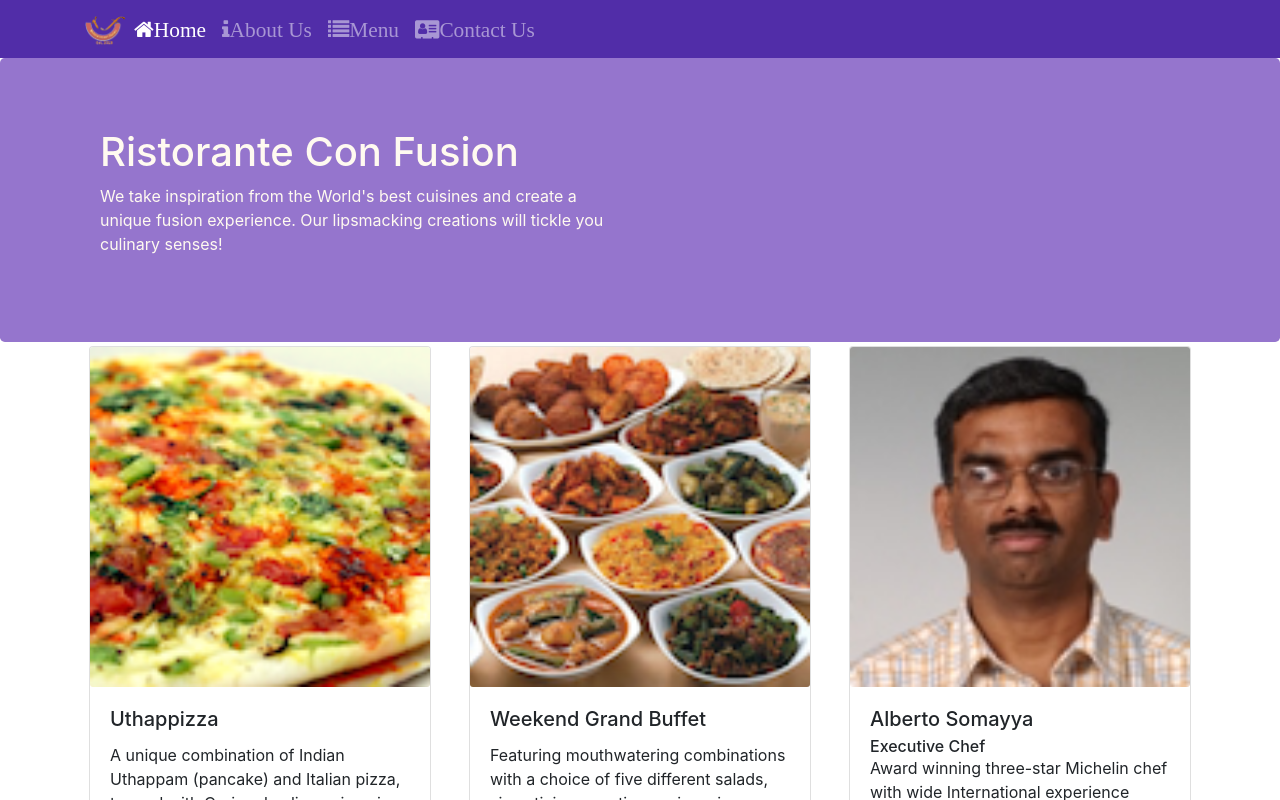
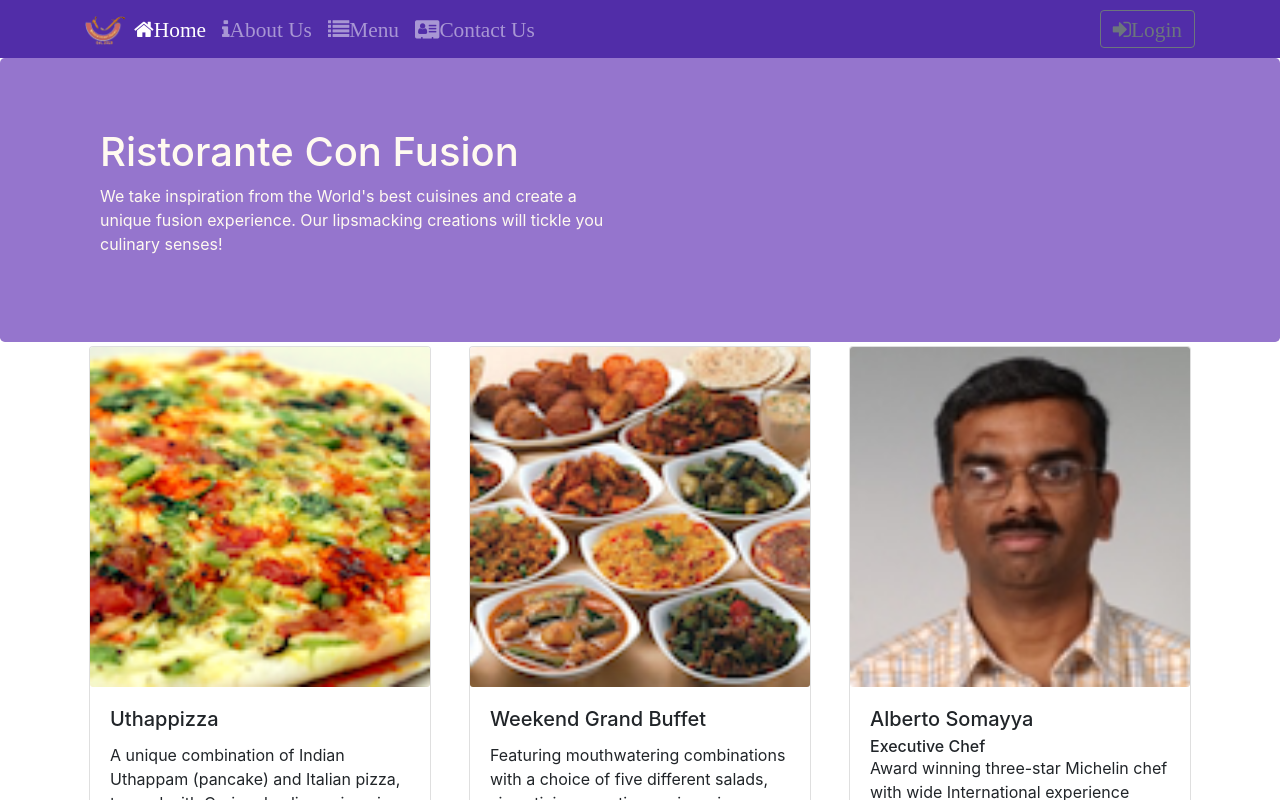
Before and after one commit to Khushi-Shukla/React, a React (Create React App) app: page /home in a window 1280 px wide. Shown: the top 800 px of the page. Built offline with nearby package versions, Linux system fonts and the light colour scheme.

Commit message:
Uncontrolled Forms

```diff
--- a/src/components/HeaderComponent.js
+++ b/src/components/HeaderComponent.js
@@ -1,5 +1,6 @@
 import React, { Component } from 'react'
-import { Navbar, NavbarBrand, Nav, NavbarToggler, Collapse, NavItem, Jumbotron } from 'reactstrap';
+import { Navbar, NavbarBrand, Nav, NavbarToggler, Collapse, NavItem, Jumbotron, Modal, ModalBody,
+    Button, ModalHeader, FormGroup, Label, Input, Form,  } from 'reactstrap';
 import { NavLink } from 'react-router-dom';
 
 // import PropTypes from 'prop-types'
@@ -8,14 +9,31 @@
      constructor(props){
          super(props);
          this.state={
-             isNavOpen: false
+             isNavOpen: false,
+             isModalOpen: false
          };
          this.toggleNav=this.toggleNav.bind(this);
+         this.toggleModal=this.toggleModal.bind(this);
+         this.handleLogin=this.handleLogin.bind(this);
+
      }
      toggleNav(){
          this.setState({
              isNavOpen: !this.state.isNavOpen
+
          });
+     }
+
+     toggleModal(){
+         this.setState({
+             isModalOpen: !this.state.isModalOpen
+         })
+     }
+
+     handleLogin(event){
+         this.toggleModal();
+         alert("Username: "+this.username.value+" Password: "+this.password.value+" Remember: "+this.remember.value);
+         event.preventDefault();
      }
 
     render() {
@@ -51,6 +69,13 @@
                                </NavLink>
                            </NavItem>
                        </Nav>
+                       <Nav className="ml-auto" navbar>
+                           <NavItem>
+                               <Button outline onClick={this.toggleModal} >
+                                   <span className="fa fa-sign-in fa-lg">Login</span>
+                               </Button>
+                           </NavItem>
+                       </Nav>
                        </Collapse>
                    </div>
                 </Navbar>
@@ -64,7 +89,28 @@
                         </div>
                     </div>
                 </Jumbotron>
-
+                <Modal isOpen={this.state.isModalOpen} toggle={this.toggleModal}>
+                    <ModalHeader toggle={this.toggleModal}>Login</ModalHeader>
+                    <ModalBody>
+                        <Form onSubmit={this.handleLogin}>
+                            <FormGroup>
+                                <Label htmlFor="username">Username</Label>
+                                <Input type="text" id="username" name="username" innerRef={(input)=>this.username=input} />
+                            </FormGroup>
+                            <FormGroup>
+                                <Label htmlFor="password">Password</Label>
+                                <Input type="password" id="password" name="password"  innerRef={(input)=>this.password=input} />
+                            </FormGroup>
+                            <FormGroup check>
+                                <Label check>
+                                    <Input type="checkbox" name="remember"  innerRef={(input)=>this.remember=input} />
+                                    Remember Me
+                                </Label>
+                            </FormGroup>
+                            <Button type="submit" value="submit" color="primary">Login</Button>
+                        </Form>
+                    </ModalBody>
+                </Modal>
             </>
         )
     }
```
Also changed, not shown: 1 other file (tests, documents, lock files or other folders).
